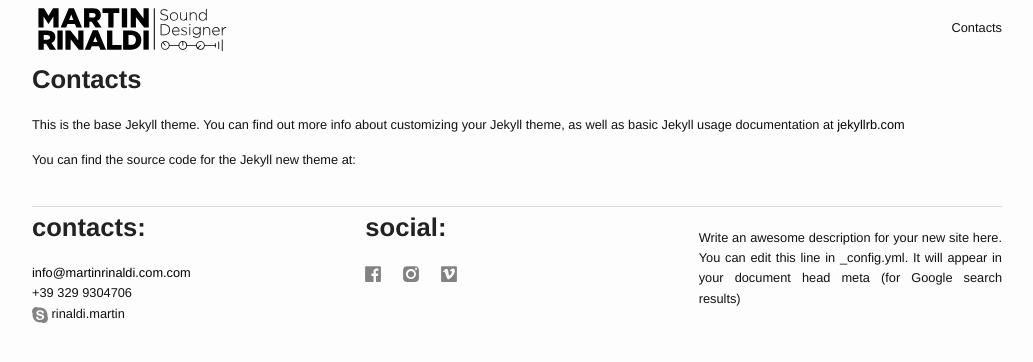
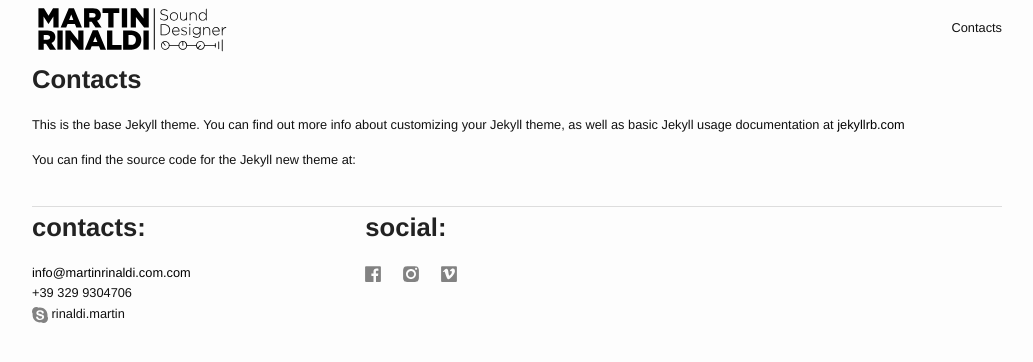
Before and after one commit to martinrinaldi/martinrinaldi.github.io, a Jekyll site: the page built from contacts.md, in a window 1280 px wide. Shown: the top 362 px of the page, without its empty margins (123-1156 px from the left). Built offline with Jekyll 4.4.1, drawn with Linux system fonts in a browser that asks for light colours.

Commit message:
Update _config.yml

```diff
--- a/_config.yml
+++ b/_config.yml
@@ -9,9 +9,7 @@
 title: Martin Rinaldi Sound Designer
 email: info@martinrinaldi.com.com
 description: > # this means to ignore newlines until "baseurl:"
-  Write an awesome description for your new site here. You can edit this
-  line in _config.yml. It will appear in your document head meta (for
-  Google search results)
+
 baseurl: "" # the subpath of your site, e.g. /blog
 url: "http://martinrinaldi.com" # the base hostname & protocol for your site
 facebook_username: MartinRinaldiSoundDesigner
```
